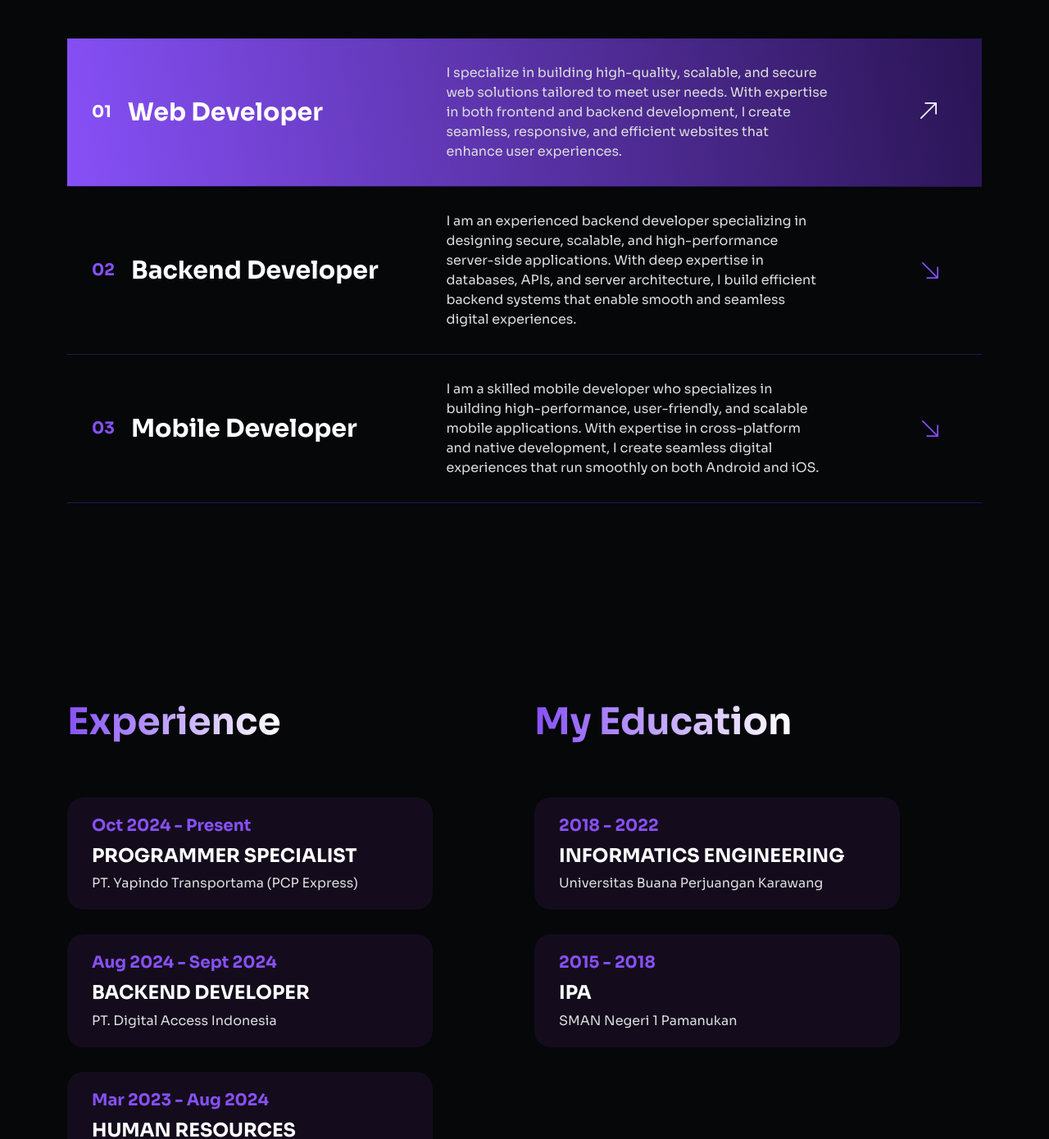
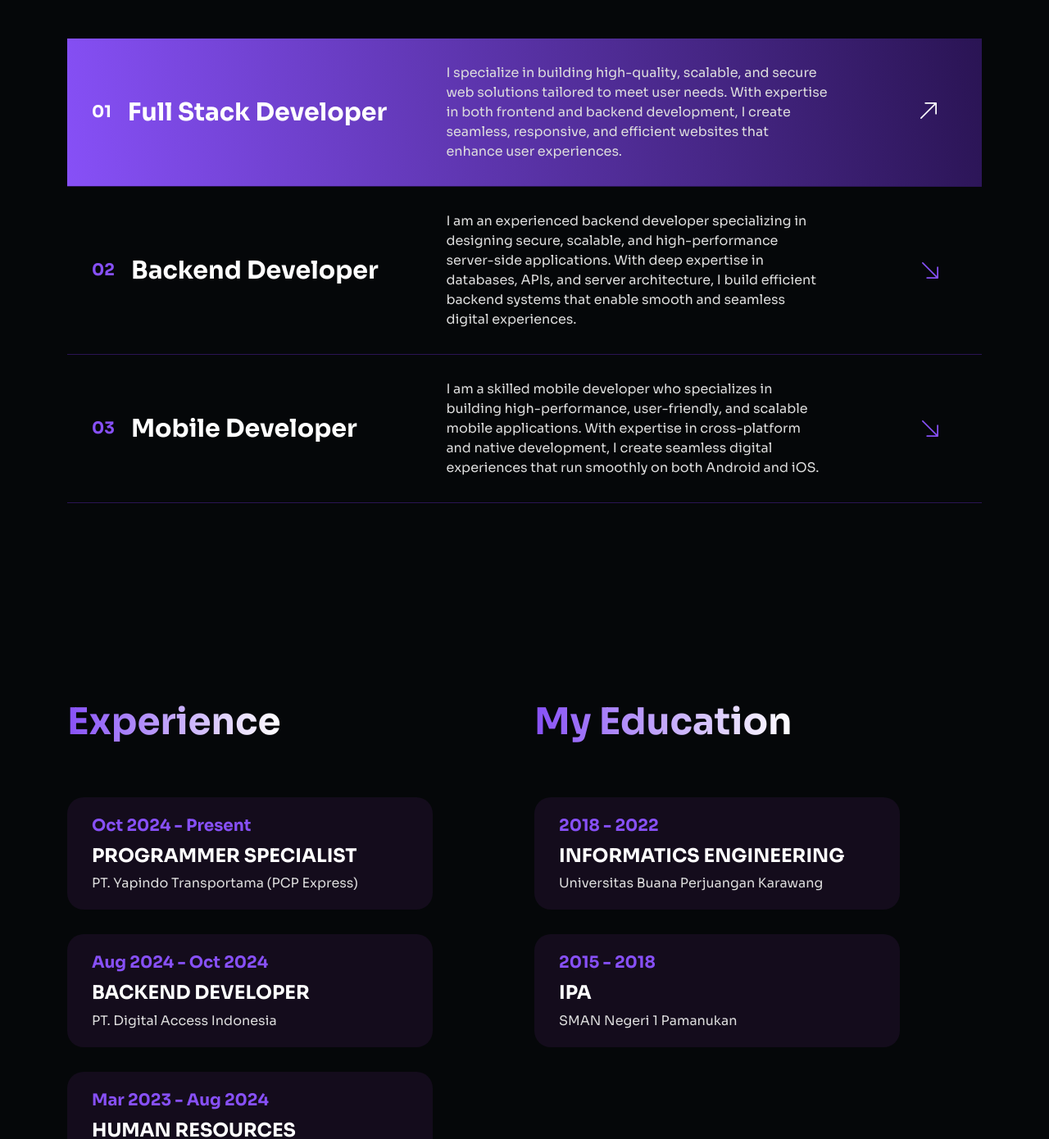
Before and after one commit to bayubiantara0/bayubiantara0.github.io, a plain HTML site: page index.html in a window 1280 px wide. Shown: the part 1145-2535 px from the top of the page at 82% size. Drawn offline with nearby package versions, Linux system fonts and the light colour scheme; animation ran at ten frames a second.

Commit message:
Update job title and employment dates in index.html

```diff
--- a/index.html
+++ b/index.html
@@ -282,7 +282,7 @@
                 >
                   <div class="left-box d-flex flex-wrap align-items-center">
                     <span class="number">01</span>
-                    <h3 class="service-title">Web Developer</h3>
+                    <h3 class="service-title">Full Stack Developer</h3>
                   </div>
                   <div class="right-box">
                     <p>
@@ -729,7 +729,7 @@
                   </div>
                 </div>
                 <div class="resume-item wow fadeInLeft" data-wow-delay=".5s">
-                  <div class="time">Aug 2024 - Sept 2024</div>
+                  <div class="time">Aug 2024 - Oct 2024</div>
                   <h3 class="resume-title">Backend Developer</h3>
                   <div class="institute">PT. Digital Access Indonesia</div>
                 </div>
@@ -827,15 +827,7 @@
                   </div>
                   <p>Flutter</p>
                 </div>
-                <!-- <div class="skill-item wow fadeInUp" data-wow-delay=".4s">
-                                <div class="skill-inner">
-                                    <div class="icon-box">
-                                        <img src="assets/img/icons/node.svg" alt="">
-                                    </div>
-                                    <div class="number">80%</div>
-                                </div>
-                                <p>Node</p>
-                            </div> -->
+
                 <div class="skill-item wow fadeInUp" data-wow-delay=".5s">
                   <div class="skill-inner">
                     <div class="icon-box">
```
